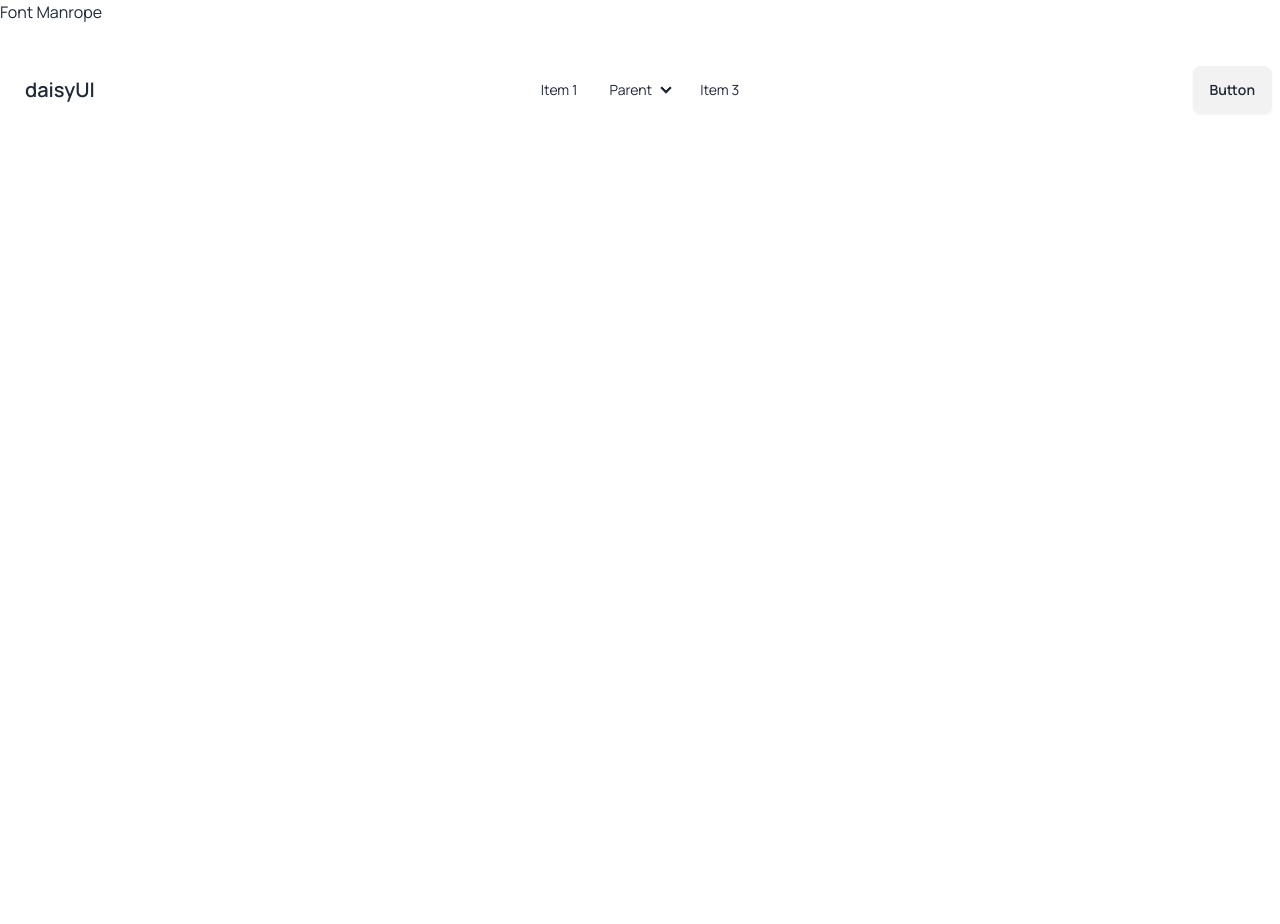
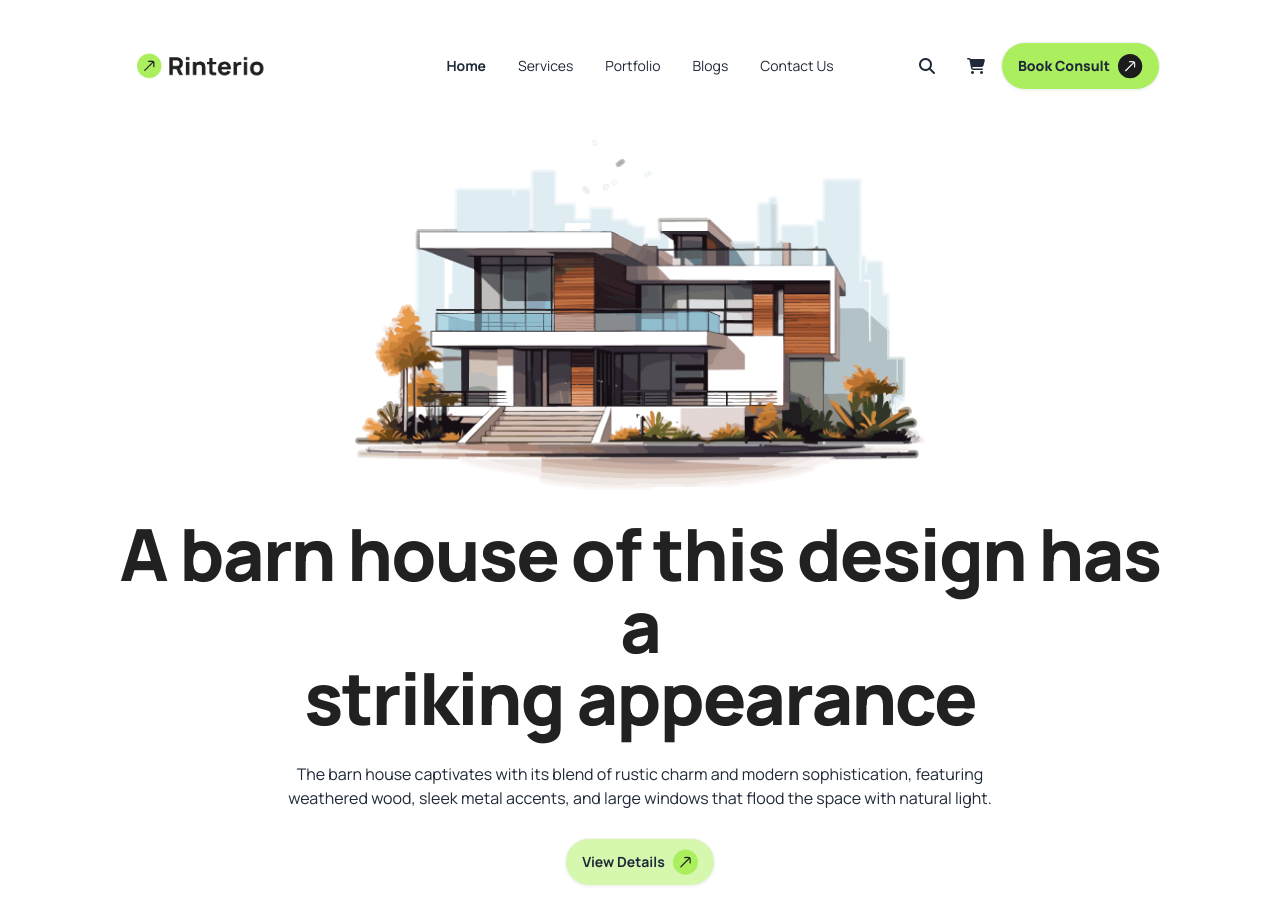
Before and after one commit to adnanmehedi/assignment3, a plain HTML site: page index.html in a window 1280 px wide. Before the commit the page ends 800 px from the top, so only its background shows below. Drawn offline with nearby package versions, Linux system fonts and the light colour scheme.

Commit message:
Hero section Done

```diff
--- a/index.html
+++ b/index.html
@@ -13,6 +13,18 @@
     <script src="https://cdn.tailwindcss.com"></script>
     <!-- FontAwesome -->
     <script src="https://kit.fontawesome.com/0ff431a753.js" crossorigin="anonymous"></script>
+    <script>
+      tailwind.config = {
+        theme: {
+          extend: {
+            colors: {
+              clifford: '#da373d',
+              btnprimary: '#ABEF5F',
+            }
+          }
+        }
+      }
+    </script>
     <style>
       .font-manrope{
         font-family: manrope;
@@ -20,12 +32,29 @@
     </style>
 </head>
 <body class="font-manrope">
-  <h2>Font Manrope</h2>
-   <section class="nav-hero py-8">
-    <div class="container"></div>
-    <div class="navbar bg-base-100">
-        <div class="navbar-start">
-          <div class="dropdown">
+   <section class="nav-hero py-8 md:px-28">
+    <div class="max-w-[1440px] m-auto">
+      <div class="navbar bg-base-100">
+          <div class="navbar-start">
+            <a class="btn btn-ghost text-xl"><img src="assets/logo.png" class="w-32" alt=""></a>
+          </div>
+          <div class="navbar-center hidden lg:flex">
+            <ul class="menu menu-horizontal px-1">
+              <li><a href="" class="font-bold">Home</a></li>
+              <li><a href="">Services</a></li>
+              <li><a href="">Portfolio</a></li>
+              <li><a href="">Blogs</a></li>
+              <li><a href="">Contact Us</a></li>
+            </ul>
+          </div>
+          <div class="navbar-end">
+            <i class="fa-solid fa-magnifying-glass p-2 mx-2 hidden md:block"></i>
+            <i class="fa-solid fa-cart-shopping p-2 mx-2 hidden md:block"></i>
+            <a class="btn bg-[#ABEF5F] rounded-[50px] font-extrabold hidden md:flex">Book Consult
+              <img class="w-[25px]" src="./assets/arrow-up-dark.svg" alt=""
+          /></a>
+          </div>
+          <div class="dropdown"></div>
             <div tabindex="0" role="button" class="btn btn-ghost lg:hidden">
               <svg
                 xmlns="http://www.w3.org/2000/svg"
@@ -40,41 +69,18 @@
                   d="M4 6h16M4 12h8m-8 6h16" />
               </svg>
             </div>
-            <ul
-              tabindex="0"
-              class="menu menu-sm dropdown-content bg-base-100 rounded-box z-[1] mt-3 w-52 p-2 shadow">
-              <li><a>Item 1</a></li>
-              <li>
-                <a>Parent</a>
-                <ul class="p-2">
-                  <li><a>Submenu 1</a></li>
-                  <li><a>Submenu 2</a></li>
-                </ul>
-              </li>
-              <li><a>Item 3</a></li>
-            </ul>
           </div>
-          <a class="btn btn-ghost text-xl">daisyUI</a>
-        </div>
-        <div class="navbar-center hidden lg:flex">
-          <ul class="menu menu-horizontal px-1">
-            <li><a>Item 1</a></li>
-            <li>
-              <details>
-                <summary>Parent</summary>
-                <ul class="p-2">
-                  <li><a>Submenu 1</a></li>
-                  <li><a>Submenu 2</a></li>
-                </ul>
-              </details>
-            </li>
-            <li><a>Item 3</a></li>
-          </ul>
-        </div>
-        <div class="navbar-end">
-          <a class="btn">Button</a>
-        </div>
+          </div>
       </div>
+      <div class="md:py-10 flex justify-center flex-col items-center gap-6 md:gap-7">
+        <div><img src="assets/banner.png" alt=""></div>
+        <div><h1 class="md:text-7xl text-4xl font-extrabold text-center tracking-tight text-[#212121]">A barn house of this design has a</br>striking appearance</h1></div>
+        <p class="md:w-8/12 text-center">The barn house captivates with its blend of rustic charm and modern sophistication, featuring weathered wood, sleek metal accents, and large windows that flood the space with natural light.</p>
+        <a class="btn bg-[#ABEF5F80] rounded-[50px] font-bold md:px-4 px-20">View Details
+          <img class="w-[25px]" src="./assets/arrow-up.svg" alt=""
+      /></a>
+      </div>
+    </div>
    </section>
 </body>
 </html>
```
Also changed, not shown: tailwind.config.js (added, +8 -0 lines), assets/arrow-up-dark.svg (added), assets/arrow-up.svg (added), assets/logo.png (added).
